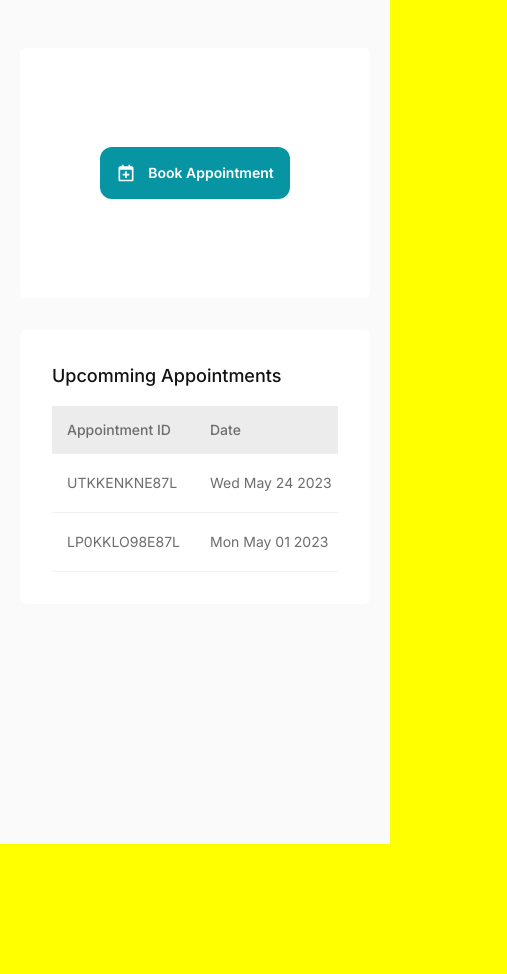
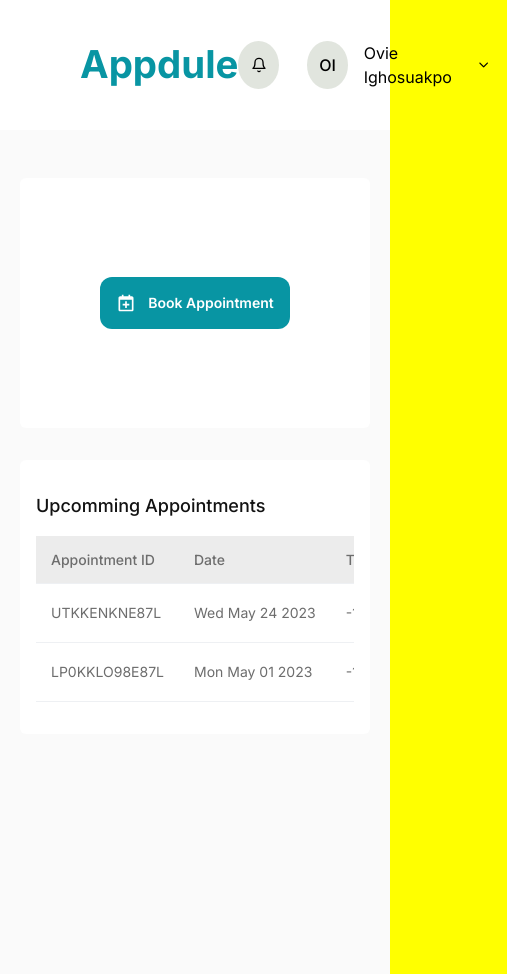
Before and after one commit to Creative-genius001/Appdule---NextJS-Appointment-schedulling-app, a Next.js app: page /home in a window 390 px wide. Shown: the whole page, 507 px wide, since content can reach past the window. Before the commit the page ends 844 px from the top, so only its background shows below. Built offline with nearby package versions, Linux system fonts and the light colour scheme.

Commit message:
Fixed responsiveness

```diff
--- a/src/app/_components/createAppointment.tsx
+++ b/src/app/_components/createAppointment.tsx
@@ -9,7 +9,7 @@ function CreateAppointment(props: any) {
   return (
     <>
     <div className='absolute w-screen h-screen top-0 left-0 backdrop-brightness-50 bg-white/30 flex justify-center items-center'>
-        <div className='rounded-[10px] bg-[white] px-5 py-8 w-[500px] h-auto text-dark  '>
+        <div className='rounded-[10px] bg-[white] px-5 py-8 lg:w-[500px] sm:w-screen h-auto text-dark  '>
             <div className='w-full flex justify-between items-center mb-5'>
                 <h1 className=' font-semibold text-2xl'>Create Appointment</h1>
                 <MdOutlineCancel onClick={props.showCreateAppt} className='text-[1.8rem] cursor-pointer opacity-70 ' />
@@ -18,7 +18,7 @@ function CreateAppointment(props: any) {
             <form action="" className='mt-4'>
                 <div className="flex flex-col">
                     <label className="text-[0.9rem] font-medium mb-1 ">Title</label>
-                    <input onChange={(e: ChangeEvent<HTMLInputElement>)=> console.log(e)} type="text" placeholder="e.g Fever Symptoms"></input>
+                    <input onChange={(e: ChangeEvent<HTMLInputElement>)=> console.log(e)} type="text" placeholder="e.g Fever Symptoms" required/>
                 </div>
                 <div className="flex flex-col mt-3">
                     <label className="text-[0.9rem] font-medium mb-1 ">Date</label>
@@ -30,7 +30,7 @@ function CreateAppointment(props: any) {
                 </div>
                 <div className="flex flex-col mt-3">
                     <label className="text-[0.9rem] font-medium mb-1 ">Description</label>
-                    <textarea className='text-area' placeholder='minimum of 100 words'></textarea>
+                    <textarea className='text-area' placeholder='minimum of 100 words' required></textarea>
                 </div>
                 <button className='rounded-[7px] w-full py-3 mt-3 bg-lightblue text-[white] font-medium hover:bg-[#1da5a0] transition-all ease-in-out '>Book Appointment</button>
             </form>
--- a/src/app/_components/table.tsx
+++ b/src/app/_components/table.tsx
@@ -1,9 +1,5 @@
 import { AppointmentData, data } from '../_data/data';
-import Image from "next/image";
-import Link from 'next/link';
-import png1 from '../../public/assets/01.png'
-import png3 from '../../public/assets/03.png'
-import { FC } from "react";
+import { MdDeleteOutline } from 'react-icons/md'
 
 
 interface DataProps {
@@ -48,7 +44,7 @@ const Table: React.FC<DataProps> = ({data}): JSX.Element  => {
                                     <p>{appt.status}</p>
                                 </td>
                                 <td className="action">
-                                    <span className=" text-lightblue cursor-pointer hover:underline ">Cancel</span>
+                                    <span className=" text-lightblue cursor-pointer text-[1.5rem]"><MdDeleteOutline /></span>
                                 </td>
                             </tr>
                                 )
--- a/src/app/appointments/page.tsx
+++ b/src/app/appointments/page.tsx
@@ -26,11 +26,9 @@ const Page = () => {
     <>
         <div className='bg-darkSecondary h-screen  pt-8 lg:px-[70px] sm:px-[20px] w-screen'>
            <h1 className='lg:text-2xl sm:text-lg font-medium'>All Appointments</h1>
-            <div className='main-card w-full h-auto bg-[#ffffff] mt-8 rounded-[6px] p-8'>
               <div className='appt-container'>
                 <Table data={data}/>
               </div>
-            </div>
         </div>
     </>
         );
--- a/src/app/globals.css
+++ b/src/app/globals.css
@@ -26,6 +26,13 @@ body {
 }
 
 @layer components {
+
+  .main{
+    height: 100vh;
+    background-color: #0895a3;
+    width: 100vw;
+  }
+
   .button {
     background-color: theme('colors.lightblue');
     margin-top: 20px;
--- a/src/app/home/page.tsx
+++ b/src/app/home/page.tsx
@@ -32,7 +32,7 @@ function Page() {
       </div>
 
       {/* Appointment Schedule Tables */}
-      <div className='main-card w-full h-auto bg-[#ffffff] mt-8 rounded-[6px] p-8'>
+      <div className='main-card w-full h-auto bg-[#ffffff] mt-8 rounded-[6px] lg:p-8 sm:px-4 sm:py-8'>
         <h1 className='lg:text-2xl sm:text-lg font-medium'>Upcomming Appointments</h1>
 
         <div className='appt-container'>
--- a/src/app/layout.tsx
+++ b/src/app/layout.tsx
@@ -23,8 +23,10 @@ export default function RootLayout({
   return (
     <html lang="en">
         <body className={inter.className}>
-          {/* <Navbar /> */}
-          {children}
+          <Navbar />
+          <div className='main'>
+            {children}
+          </div>
         </body>
     </html>
   )
--- a/src/app/settings/page.tsx
+++ b/src/app/settings/page.tsx
@@ -0,0 +1,9 @@
+import React from 'react'
+
+function page() {
+  return (
+    <div className='bg-[white] w-[200px]'>Setting</div>
+  )
+}
+
+export default page
--- a/tailwind.config.ts
+++ b/tailwind.config.ts
@@ -18,7 +18,7 @@ const config: Config = {
 		},
 		screens: {
 			sm: "270px",
-			md: "640px",
+			md: "720px",
 			lg: "1024px",
 		},
     extend: {
```
